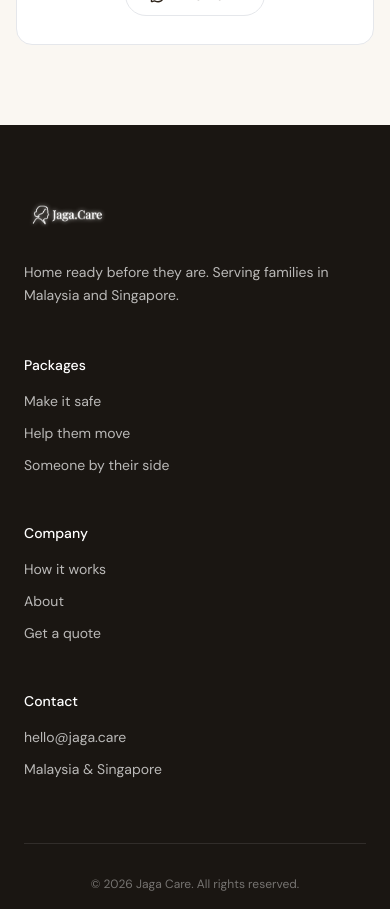
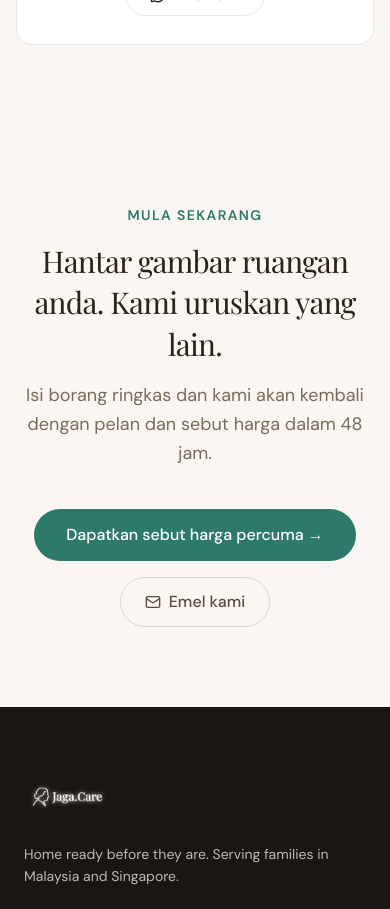
Before and after one commit to siddharthasbose/jaga-web, a Next.js app: page /ms in a window 390 px wide. Shown: the part 6100-7009 px from the top of the page. Built offline with nearby package versions, Linux system fonts and the light colour scheme; no server answers; a web font is replaced by a local one.

Commit message:
feat: add quote CTA section to Malay homepage

```diff
--- a/src/app/ms/page.tsx
+++ b/src/app/ms/page.tsx
@@ -643,12 +643,48 @@ function PackagesMs() {
 /*  Page                                                               */
 /* ------------------------------------------------------------------ */
 
+function QuoteCta() {
+  return (
+    <section className="bg-cream py-20 sm:py-28">
+      <div className="mx-auto max-w-3xl px-6 text-center">
+        <AnimateIn>
+          <p className="text-sm font-semibold uppercase tracking-widest text-green">
+            Mula sekarang
+          </p>
+          <h2 className="mt-4 font-serif text-3xl leading-snug tracking-tight text-text sm:text-4xl lg:text-5xl">
+            Hantar gambar ruangan anda. Kami uruskan yang lain.
+          </h2>
+          <p className="mt-4 text-lg leading-relaxed text-text-muted">
+            Isi borang ringkas dan kami akan kembali dengan pelan dan sebut harga dalam 48 jam.
+          </p>
+          <div className="mt-10 flex flex-wrap items-center justify-center gap-4">
+            <Link
+              href="/ms/dapatkan-sebutharga"
+              className="inline-flex items-center rounded-full bg-green px-8 py-3.5 text-base font-medium text-white transition-all hover:bg-green-dark hover:shadow-lg hover:shadow-green/20"
+            >
+              Dapatkan sebut harga percuma →
+            </Link>
+            <a
+              href="mailto:hello@jaga.care?subject=Pertanyaan persediaan rumah"
+              className="inline-flex items-center gap-2 rounded-full border border-brown/20 px-6 py-3 text-base font-medium text-brown transition-all hover:border-brown/40 hover:bg-warm-gray/50"
+            >
+              <Mail className="h-4 w-4" />
+              Emel kami
+            </a>
+          </div>
+        </AnimateIn>
+      </div>
+    </section>
+  );
+}
+
 export default function MsHomePage() {
   return (
     <>
       <HeroMs />
       <HowItWorksMs />
       <PackagesMs />
+      <QuoteCta />
     </>
   );
 }
```
